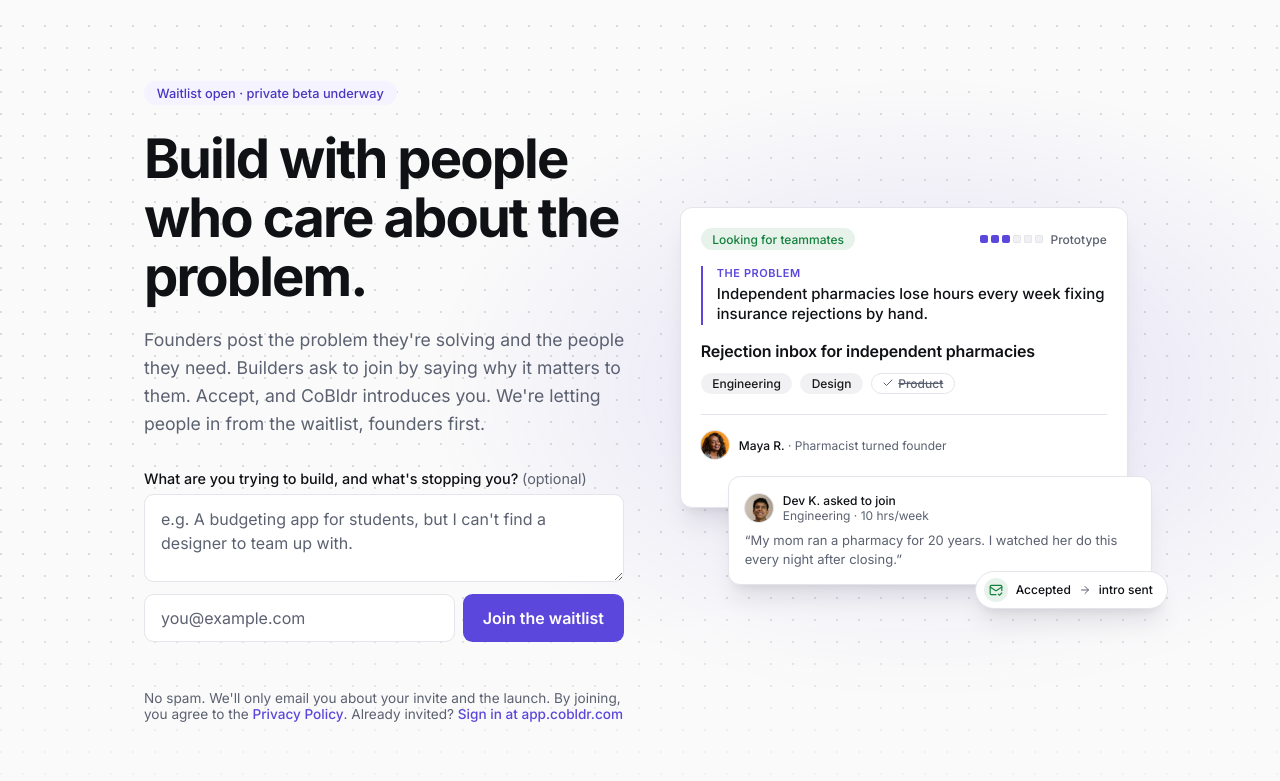
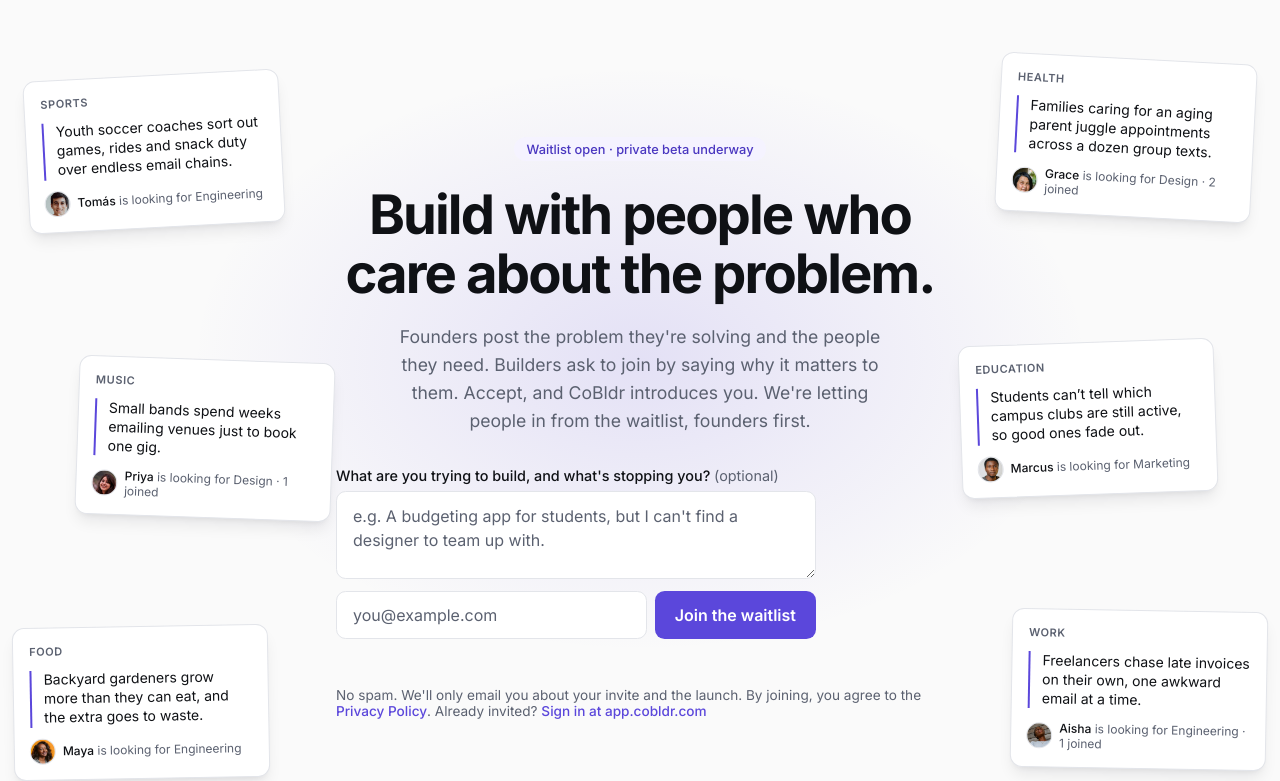
Before and after one commit to chrisenussbaum/cobldr, a plain HTML site: page index.html in a window 1280 px wide. Shown: the part 56-837 px from the top of the page. Drawn offline with Linux system fonts and the light colour scheme.

Commit message:
Waitlist: everyday problems floating around the headline (no dot grid); new sample people (#4)
Matches the app's signed-out home page. The waitlist form and script are unchanged.


Claude-Session: https://claude.ai/code/session_0121UNBXBNhTuHUiUmAntRdY

Co-authored-by: Claude <noreply@anthropic.com>

```diff
--- a/index.html
+++ b/index.html
@@ -40,7 +40,6 @@
       --chip-text: #18181b;
       --tint: #f5f3ff;
       --tint-text: #4a37c0;
-      --dot: rgba(15, 17, 21, 0.13);
       --shadow: rgba(15, 17, 21, 0.08);
     }
     @media (prefers-color-scheme: dark) {
@@ -60,7 +59,6 @@
         --chip-text: #f3f4f6;
         --tint: #241f45;
         --tint-text: #c9c1ff;
-        --dot: rgba(243, 244, 246, 0.13);
         --shadow: rgba(0, 0, 0, 0.35);
       }
     }
@@ -105,32 +103,29 @@
 
     main { flex: 1; }
     .hero-band { position: relative; isolation: isolate; }
-    /* A faint dot grid with a soft violet glow behind the preview, fading out at the bottom (same as the app). */
+    /* A soft violet glow behind the headline, no pattern (same as the app). */
+    .hero-band { overflow: hidden; }
     .hero-band::before {
       content: "";
       position: absolute;
       inset: 0;
       z-index: -1;
       pointer-events: none;
-      background-image:
-        radial-gradient(55% 55% at 72% 45%, var(--glow), transparent 70%),
-        radial-gradient(circle at 1px 1px, var(--dot) 1px, transparent 0);
-      background-size: 100% 100%, 22px 22px;
-      -webkit-mask-image: linear-gradient(to bottom, #000 70%, transparent);
-      mask-image: linear-gradient(to bottom, #000 70%, transparent);
+      background-image: radial-gradient(50% 50% at 50% 40%, var(--glow), transparent 70%);
     }
+    /* Centred headline and form, with everyday problems floating around it on wide screens (as in the app). */
     .hero {
+      position: relative;
       width: 100%;
-      max-width: 64rem;
+      max-width: 40rem;
       margin: 0 auto;
-      padding: 2rem 1rem 4rem;
-      display: grid;
-      gap: 3rem;
-      align-items: center;
+      padding: 2.5rem 1rem 3rem;
     }
-    @media (min-width: 1024px) {
-      .hero { grid-template-columns: 1.05fr 1fr; gap: 2.5rem; padding: 3.5rem 1rem 6rem; }
-    }
+    .hero .badge, .hero h1, .hero .lede { text-align: center; }
+    .hero > div { display: grid; }
+    .hero .badge { justify-self: center; }
+    .hero .lede { margin-left: auto; margin-right: auto; }
+    @media (min-width: 1280px) { .hero { padding: 7rem 1rem 8rem; } }
     .badge {
       display: inline-block;
       padding: 0.3rem 0.8rem;
@@ -158,62 +153,33 @@
     a.inline { color: var(--link); font-weight: 500; text-decoration: none; }
     a.inline:hover { text-decoration: underline; text-underline-offset: 4px; }
 
-    /* The CoBldr loop, drawn with the same parts as the app: an idea, a builder's reason to join, the introduction. */
-    .preview { position: relative; display: grid; width: 100%; max-width: 28rem; margin: 0 auto; user-select: none; }
-    .card {
-      background: var(--surface);
-      border: 1px solid var(--border);
-      border-radius: 0.75rem;
-      box-shadow: 0 20px 25px -5px var(--shadow), 0 8px 10px -6px var(--shadow);
+    /* Sample problems (made-up people, photos from Unsplash: see people/CREDITS.md). Same six as the app. */
+    .pcard {
+      display: grid; gap: 0.75rem; width: 16rem; padding: 1rem;
+      background: var(--surface); border: 1px solid var(--border); border-radius: 0.75rem;
+      box-shadow: 0 10px 15px -3px var(--shadow), 0 4px 6px -4px var(--shadow);
+      text-align: left;
     }
-    .idea { padding: 1.25rem 1.25rem 3rem; }
-    .row { display: flex; align-items: center; justify-content: space-between; gap: 0.5rem; }
-    .pill {
-      display: inline-flex; align-items: center; gap: 0.25rem;
-      padding: 0.15rem 0.65rem;
-      border-radius: 999px;
-      border: 1px solid transparent;
-      font-size: 0.75rem; font-weight: 500; white-space: nowrap;
-      background: var(--chip); color: var(--chip-text);
+    .pcard small { font-size: 0.6875rem; font-weight: 600; letter-spacing: 0.05em; text-transform: uppercase; color: var(--muted); }
+    .pcard p { margin: 0; border-left: 2px solid var(--accent); padding-left: 0.75rem; font-size: 0.875rem; line-height: 1.35; }
+    .pcard .by { display: flex; align-items: center; gap: 0.5rem; font-size: 0.75rem; color: var(--muted); }
+    .pcard .by b { color: var(--text); font-weight: 500; }
+    .avatar { position: relative; overflow: hidden; display: grid; place-items: center; flex-shrink: 0; width: 1.5rem; height: 1.5rem; border-radius: 999px; background: var(--chip); color: var(--chip-text); font-size: 0.625rem; font-weight: 600; box-shadow: 0 0 0 1px var(--border); }
+    .avatar img { position: absolute; inset: 0; width: 100%; height: 100%; object-fit: cover; }
+    .floating { display: none; }
+    @media (min-width: 1280px) {
+      .floating { display: block; position: absolute; inset: 0; max-width: 80rem; margin: 0 auto; pointer-events: none; user-select: none; }
+      .floating .pcard { position: absolute; }
+      .floating .s1 { left: 2%; top: 6%; transform: rotate(-3deg); }
+      .floating .s2 { left: 6%; top: 40%; transform: rotate(2deg); }
+      .floating .s3 { left: 1%; top: 72%; transform: rotate(-1deg); }
+      .floating .s4 { right: 2%; top: 4%; transform: rotate(3deg); }
+      .floating .s5 { right: 5%; top: 38%; transform: rotate(-2deg); }
+      .floating .s6 { right: 1%; top: 70%; transform: rotate(1deg); }
     }
-    .pill svg { width: 0.75rem; height: 0.75rem; }
-    .pill.ok { background: color-mix(in oklab, var(--success) 10%, transparent); color: var(--success); }
-    .pill.done { background: var(--surface); border-color: var(--border); color: var(--muted); text-decoration: line-through; }
-    .meter { display: inline-flex; align-items: center; gap: 0.5rem; font-size: 0.75rem; font-weight: 500; color: var(--muted); }
-    .meter span { display: inline-flex; gap: 3px; }
-    .meter i { width: 0.5rem; height: 0.5rem; border-radius: 2px; background: var(--chip); box-shadow: inset 0 0 0 1px var(--border); }
-    .meter i.on { background: var(--accent); box-shadow: none; }
-    .problem { margin-top: 1rem; border-left: 2px solid var(--accent); padding-left: 0.875rem; }
-    .problem small { display: block; margin-bottom: 0.25rem; font-size: 0.6875rem; font-weight: 600; letter-spacing: 0.05em; text-transform: uppercase; color: var(--link); }
-    .problem p { margin: 0; font-size: 0.9375rem; font-weight: 500; line-height: 1.35; }
-    .idea-title { margin: 1rem 0 0; font-weight: 600; letter-spacing: -0.01em; }
-    .roles { display: flex; flex-wrap: wrap; gap: 0.5rem; margin-top: 0.75rem; }
-    .who { display: flex; align-items: center; gap: 0.625rem; margin-top: 1.25rem; padding-top: 1rem; border-top: 1px solid var(--border); font-size: 0.75rem; color: var(--muted); }
-    .who b, .ask b { color: var(--text); font-weight: 500; }
-    .avatar { display: grid; place-items: center; flex-shrink: 0; width: 1.75rem; height: 1.75rem; border-radius: 999px; background: var(--chip); color: var(--chip-text); font-size: 0.6875rem; font-weight: 600; }
-    /* Sample people's photos (Unsplash, see people/CREDITS.md); the initials underneath show if a photo doesn't load. */
-    .avatar { position: relative; overflow: hidden; box-shadow: 0 0 0 1px var(--border); }
-    .avatar img { position: absolute; inset: 0; width: 100%; height: 100%; object-fit: cover; }
-    .ask { position: relative; z-index: 1; margin: -2rem 0 0 1.25rem; padding: 1rem; }
-    .ask .who { margin: 0 0 0.5rem; padding: 0; border: 0; line-height: 1.25; }
-    .ask .who div { display: grid; }
-    .ask p { margin: 0; font-size: 0.8125rem; line-height: 1.4; color: var(--muted); }
-    .intro {
-      position: relative; z-index: 2;
-      display: flex; align-items: center; gap: 0.5rem;
-      width: fit-content;
-      margin: -0.875rem 0.75rem 0 auto;
-      padding: 0.375rem 0.875rem 0.375rem 0.5rem;
-      border-radius: 999px;
-      font-size: 0.75rem; font-weight: 500;
-    }
-    .intro .ic { display: grid; place-items: center; width: 1.5rem; height: 1.5rem; border-radius: 999px; background: color-mix(in oklab, var(--success) 10%, transparent); color: var(--success); }
-    .intro svg { width: 0.875rem; height: 0.875rem; }
-    .intro .arrow { width: 0.75rem; height: 0.75rem; color: var(--muted); }
-    @media (min-width: 640px) {
-      .ask { margin-left: 3rem; margin-right: -1.5rem; }
-      .intro { margin-right: -2.5rem; }
-    }
+    .problem-row { display: flex; gap: 0.75rem; overflow-x: auto; scroll-snap-type: x mandatory; padding: 0 1rem 3rem; user-select: none; }
+    .problem-row .pcard { flex-shrink: 0; scroll-snap-align: start; }
+    @media (min-width: 1280px) { .problem-row { display: none; } }
 
     /* How it works */
     .how { max-width: 64rem; margin: 0 auto; padding: 1.5rem 1rem 5rem; }
@@ -338,6 +304,14 @@
 
   <main>
     <div class="hero-band">
+      <div class="floating" aria-hidden="true">
+        <div class="pcard s1"><small>Sports</small><p>Youth soccer coaches sort out games, rides and snack duty over endless email chains.</p><div class="by"><span class="avatar">TG<img src="/people/tomas.jpg" alt="" width="24" height="24" loading="lazy" decoding="async"></span><span><b>Tomás</b> is looking for Engineering</span></div></div>
+        <div class="pcard s2"><small>Music</small><p>Small bands spend weeks emailing venues just to book one gig.</p><div class="by"><span class="avatar">PS<img src="/people/priya.jpg" alt="" width="24" height="24" loading="lazy" decoding="async"></span><span><b>Priya</b> is looking for Design · 1 joined</span></div></div>
+        <div class="pcard s3"><small>Food</small><p>Backyard gardeners grow more than they can eat, and the extra goes to waste.</p><div class="by"><span class="avatar">MR<img src="/people/maya.jpg" alt="" width="24" height="24" loading="lazy" decoding="async"></span><span><b>Maya</b> is looking for Engineering</span></div></div>
+        <div class="pcard s4"><small>Health</small><p>Families caring for an aging parent juggle appointments across a dozen group texts.</p><div class="by"><span class="avatar">GL<img src="/people/grace.jpg" alt="" width="24" height="24" loading="lazy" decoding="async"></span><span><b>Grace</b> is looking for Design · 2 joined</span></div></div>
+        <div class="pcard s5"><small>Education</small><p>Students can&rsquo;t tell which campus clubs are still active, so good ones fade out.</p><div class="by"><span class="avatar">MT<img src="/people/marcus.jpg" alt="" width="24" height="24" loading="lazy" decoding="async"></span><span><b>Marcus</b> is looking for Marketing</span></div></div>
+        <div class="pcard s6"><small>Work</small><p>Freelancers chase late invoices on their own, one awkward email at a time.</p><div class="by"><span class="avatar">AN<img src="/people/aisha.jpg" alt="" width="24" height="24" loading="lazy" decoding="async"></span><span><b>Aisha</b> is looking for Engineering · 1 joined</span></div></div>
+      </div>
       <section class="hero">
         <div>
           <span class="badge">Waitlist open · private beta underway</span>
@@ -363,31 +337,15 @@
           <p class="fineprint">No spam. We'll only email you about your invite and the launch. By joining, you agree to the <a class="inline" href="https://app.cobldr.com/privacy">Privacy Policy</a>. Already invited? <a class="inline" href="https://app.cobldr.com/sign-in">Sign in at app.cobldr.com</a></p>
         </div>
 
-        <div class="preview" aria-hidden="true">
-          <div class="card idea">
-            <div class="row">
-              <span class="pill ok">Looking for teammates</span>
-              <span class="meter"><span><i class="on"></i><i class="on"></i><i class="on"></i><i></i><i></i><i></i></span>Prototype</span>
-            </div>
-            <div class="problem">
-              <small>The problem</small>
-              <p>Independent pharmacies lose hours every week fixing insurance rejections by hand.</p>
-            </div>
-            <p class="idea-title">Rejection inbox for independent pharmacies</p>
-            <div class="roles">
-              <span class="pill">Engineering</span>
-              <span class="pill">Design</span>
-              <span class="pill done"><svg viewBox="0 0 24 24" fill="none" stroke="currentColor" stroke-width="2" stroke-linecap="round" stroke-linejoin="round" aria-hidden="true"><path d="M20 6 9 17l-5-5"/></svg> Product</span>
-            </div>
-            <div class="who"><span class="avatar">MR<img src="/people/maya.jpg" alt="" width="28" height="28" loading="lazy" decoding="async"></span><span><b>Maya R.</b> · Pharmacist turned founder</span></div>
-          </div>
-          <div class="card ask">
-            <div class="who"><span class="avatar">DK<img src="/people/dev.jpg" alt="" width="28" height="28" loading="lazy" decoding="async"></span><div><b>Dev K. asked to join</b><span>Engineering · 10 hrs/week</span></div></div>
-            <p>&ldquo;My mom ran a pharmacy for 20 years. I watched her do this every night after closing.&rdquo;</p>
-          </div>
-          <div class="card intro"><span class="ic"><svg viewBox="0 0 24 24" fill="none" stroke="currentColor" stroke-width="2" stroke-linecap="round" stroke-linejoin="round" aria-hidden="true"><path d="M22 13V6a2 2 0 0 0-2-2H4a2 2 0 0 0-2 2v12c0 1.1.9 2 2 2h8"/><path d="m22 7-8.97 5.7a1.94 1.94 0 0 1-2.06 0L2 7"/><path d="m16 19 2 2 4-4"/></svg></span>Accepted <svg class="arrow" viewBox="0 0 24 24" fill="none" stroke="currentColor" stroke-width="2" stroke-linecap="round" stroke-linejoin="round" aria-hidden="true"><path d="M5 12h14"/><path d="m12 5 7 7-7 7"/></svg> intro sent</div>
-        </div>
       </section>
+      <div class="problem-row" aria-hidden="true">
+        <div class="pcard"><small>Sports</small><p>Youth soccer coaches sort out games, rides and snack duty over endless email chains.</p><div class="by"><span class="avatar">TG<img src="/people/tomas.jpg" alt="" width="24" height="24" loading="lazy" decoding="async"></span><span><b>Tomás</b> is looking for Engineering</span></div></div>
+        <div class="pcard"><small>Music</small><p>Small bands spend weeks emailing venues just to book one gig.</p><div class="by"><span class="avatar">PS<img src="/people/priya.jpg" alt="" width="24" height="24" loading="lazy" decoding="async"></span><span><b>Priya</b> is looking for Design · 1 joined</span></div></div>
+        <div class="pcard"><small>Food</small><p>Backyard gardeners grow more than they can eat, and the extra goes to waste.</p><div class="by"><span class="avatar">MR<img src="/people/maya.jpg" alt="" width="24" height="24" loading="lazy" decoding="async"></span><span><b>Maya</b> is looking for Engineering</span></div></div>
+        <div class="pcard"><small>Health</small><p>Families caring for an aging parent juggle appointments across a dozen group texts.</p><div class="by"><span class="avatar">GL<img src="/people/grace.jpg" alt="" width="24" height="24" loading="lazy" decoding="async"></span><span><b>Grace</b> is looking for Design · 2 joined</span></div></div>
+        <div class="pcard"><small>Education</small><p>Students can&rsquo;t tell which campus clubs are still active, so good ones fade out.</p><div class="by"><span class="avatar">MT<img src="/people/marcus.jpg" alt="" width="24" height="24" loading="lazy" decoding="async"></span><span><b>Marcus</b> is looking for Marketing</span></div></div>
+        <div class="pcard"><small>Work</small><p>Freelancers chase late invoices on their own, one awkward email at a time.</p><div class="by"><span class="avatar">AN<img src="/people/aisha.jpg" alt="" width="24" height="24" loading="lazy" decoding="async"></span><span><b>Aisha</b> is looking for Engineering · 1 joined</span></div></div>
+      </div>
     </div>
 
     <section class="how" aria-labelledby="how-it-works">
```
Also changed, not shown: people/aisha.jpg (added), people/dev.jpg (deleted), people/grace.jpg (added), people/marcus.jpg (added), people/priya.jpg (added), people/tomas.jpg (added), 1 other file.
